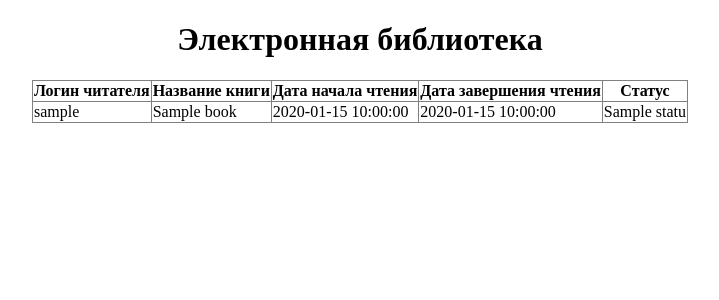
After one commit to chsergey03/digital_library, a Flask app: template templates/formulars.html in a window 1280 px wide. The commit adds this page. Shown: the top 300 px of the page, without its empty margins (280-999 px from the left). Run offline with Flask 3, Linux system fonts and the light colour scheme; the template is opened without the code that fills it: most values are stand-ins (such as "Sample title", 1, 10 or a date in 2020); parts of the project's set-up code (start-up, migrations or seed data) failed here and were passed over.

Commit message:
addition of page with formulars for authenticated users, refactoring

```diff
--- /dev/null
+++ b/templates/formulars.html
@@ -0,0 +1,34 @@
+{% extends "base.html" %}
+
+{% block head_title %}
+    Формуляры
+{% endblock%}
+
+{% block body %}
+    <table id="data"
+           class="table table-striped"
+           border="1"
+           style="border-collapse: collapse"
+           align="center">
+        <thead>
+            <tr>
+                <th>Логин читателя</th>
+                <th>Название книги</th>
+                <th>Дата начала чтения</th>
+                <th>Дата завершения чтения</th>
+                <th>Статус</th>
+            </tr>
+        </thead>
+        <tbody>
+            {% for formular in formulars %}
+                <tr>
+                    <td>{{ formular.reader.login }}</td>
+                    <td>{{ formular.book.title }}</td>
+                    <td>{{ formular.date_of_begin_of_reading }}</td>
+                    <td>{{ formular.date_of_end_of_reading }}</td>
+                    <td>{{ formular.status.name }}</td>
+                </tr>
+            {% endfor %}
+        </tbody>
+    </table>
+{% endblock %}
--- a/templates/index.html
+++ b/templates/index.html
@@ -33,6 +33,12 @@
                 Пользователи
             </a>
         </p>
+
+        <p style="text-align: center">
+            <a href="http://127.0.0.1:5000/formulars">
+                Формуляры
+            </a>
+        </p>
     {% endif %}
 
     <p style="text-align: center">
--- a/templates/users.html
+++ b/templates/users.html
@@ -1,7 +1,7 @@
 {% extends "base.html" %}
 
 {% block head_title %}
-    Издания
+    Пользователи
 {% endblock%}
 
 {% block body %}
```
Also changed, not shown: modules/models.py (+16 -1 lines), modules/routers.py (+7 -0 lines).
